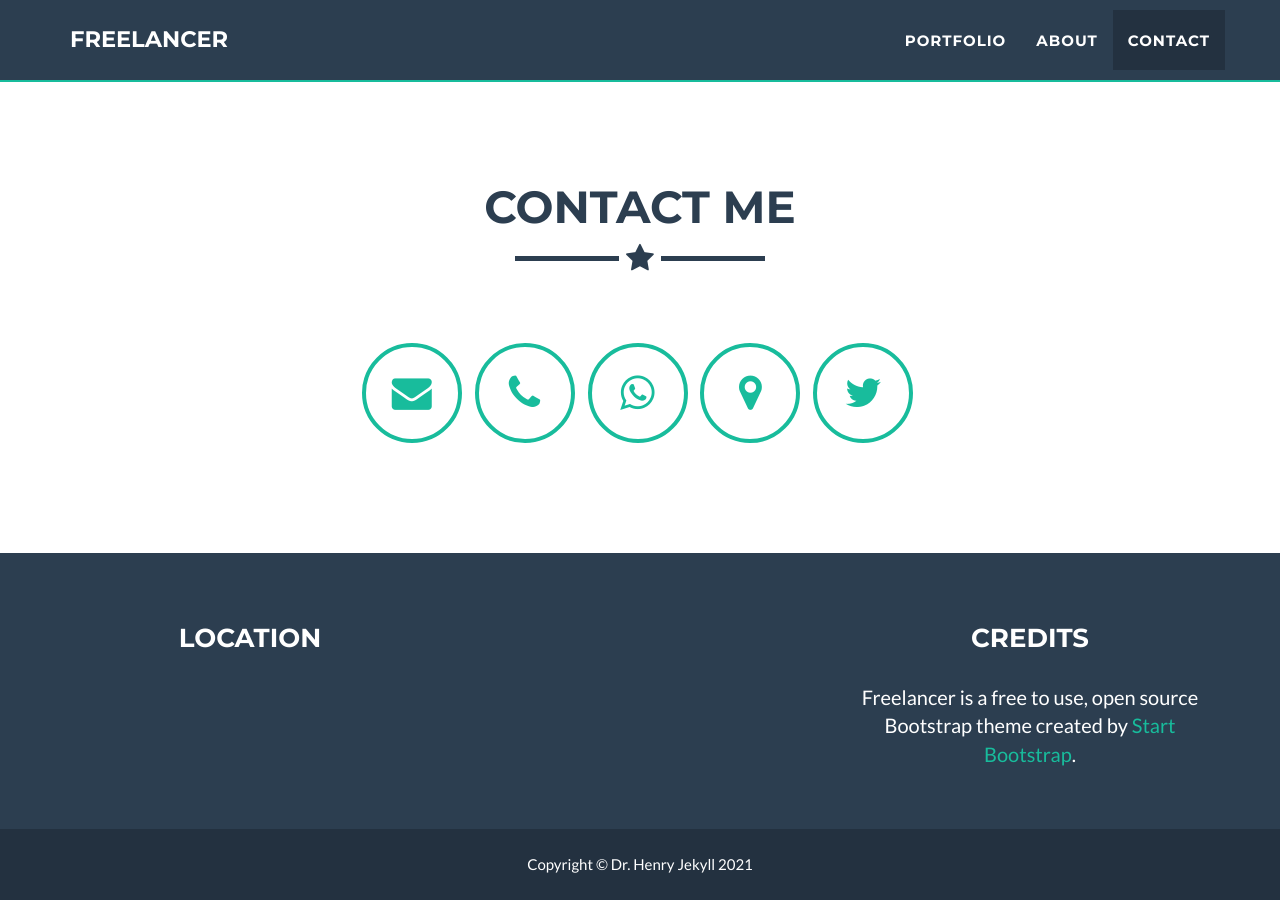
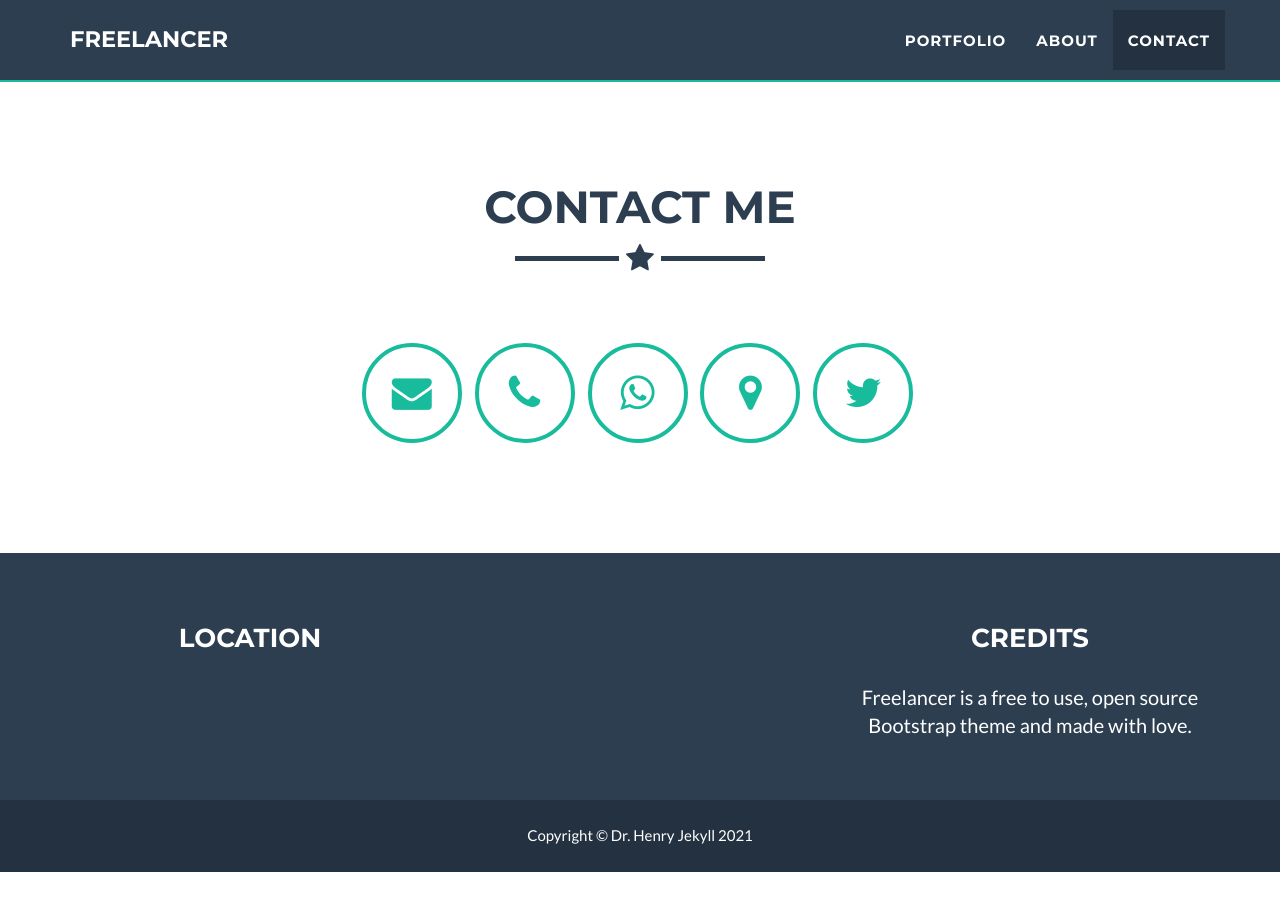
Before and after one commit to chickensmitten/freelancer, a Jekyll site: the page built from _posts/2014-07-18-project-1.markdown, in a window 1280 px wide and 900 px high, scrolled down 2163 px. Built offline with Jekyll 4.4.1, drawn with Linux system fonts in a browser that asks for light colours; after the commit the page ends 3035 px from its top, so only the background shows below that.

Commit message:
Update _config.yml

```diff
--- a/_config.yml
+++ b/_config.yml
@@ -70,7 +70,7 @@ social-list:
 address: 3481 Melrose Place, Beverly Hills, CA 90210
 
 # Credits content
-credits: 'Freelancer is a free to use, open source Bootstrap theme created by <a href="http://startbootstrap.com">Start Bootstrap</a>.'
+credits: 'Freelancer is a free to use, open source Bootstrap theme and made with love.'
 
 # Build settings
 markdown: kramdown
```
